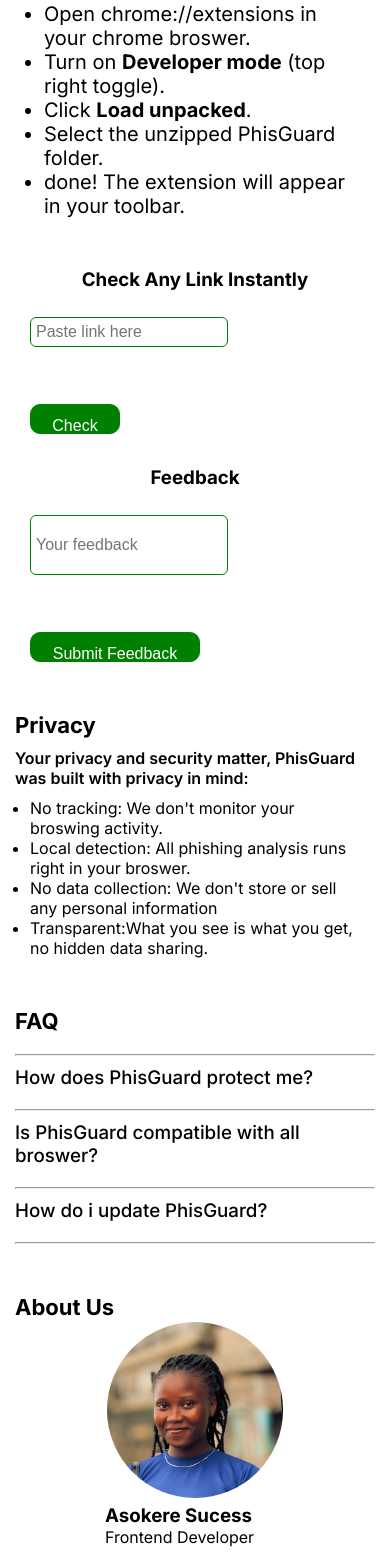
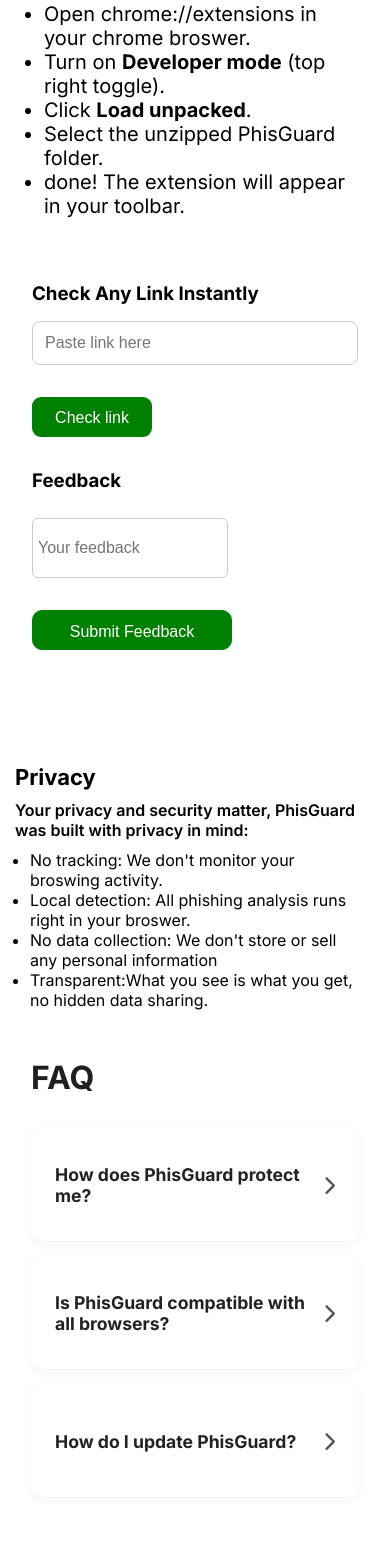
Before and after one commit to Lah-deh/PhisGuard, a React (Vite) app: page / in a window 390 px wide. Shown: the part 2207-3767 px from the top of the page. Built offline with nearby package versions, Linux system fonts and the light colour scheme; a web font is replaced by a local one.

Commit message:
debugged

```diff
--- a/package.json
+++ b/package.json
@@ -10,6 +10,9 @@
     "preview": "vite preview"
   },
   "dependencies": {
+    "@fortawesome/fontawesome-svg-core": "^6.7.2",
+    "@fortawesome/free-solid-svg-icons": "^6.7.2",
+    "@fortawesome/react-fontawesome": "^0.2.2",
     "react": "^19.1.0",
     "react-dom": "^19.1.0"
   },
--- a/src/App.scss
+++ b/src/App.scss
@@ -174,7 +174,6 @@
 .card1{
   width: 80%;
   margin-top: 20px;
-  // border: 1px solid black;
   padding: 10px;
   box-shadow: 0 4px 8px rgba(0, 0, 0, 0.1);
   display: flex;
@@ -228,7 +227,6 @@
 .Card1{
   width: 80%;
   margin-top: 20px;
-  // border: 1px solid black;
   padding: 10px;
   box-shadow: 0 4px 8px rgba(0, 0, 0, 0.1);
   display: flex;
@@ -261,7 +259,7 @@
   margin-left: 15px;
   margin-right: 15px;
   h3{
-    text-align: center;
+    // text-align: center;
     margin-bottom: 20px;
   }
   ul{
@@ -280,37 +278,35 @@
   margin-top: 50px;
   margin-left: 30px;
   margin-right: 30px;
-  .Check{
-    input{
-      width: 60%;
-      height: 30px;
-      margin-top: 10px;
-      padding: 5px;
-      border: 1px solid green;
-      border-radius: 6px;
-    }
-    button{
-      background-color: green;
-      color: white;
-      border: 1px solid green;
-      border-radius: 10px;
-      width: 90px;
-      height: 30px;
-      margin-top: 5px;
-
-
-    }
-  }
-  .Feed {
   max-width: 500px;
   margin: 2rem auto;
   padding: 2rem;
-  background-color: #f7f7f7;
   border-radius: 1rem;
-  box-shadow: 0 8px 16px rgba(0, 0, 0, 0.1);
-  font-family: Arial, sans-serif;
-  color: #333;
-}
+  // .Check{
+  //   input{
+  //     width: 60%;
+  //     height: 30px;
+  //     margin-top: 10px;
+  //     padding: 5px;
+  //     border: 1px solid green;
+  //     border-radius: 6px;
+  //   }
+  //   // button{
+  //   //   background-color: green;
+  //   //   color: white;
+  //   //   border: 1px solid green;
+  //   //   border-radius: 10px;
+  //   //   width: 90px;
+  //   //   height: 30px;
+  //   //   text-align: center;
+  //   //   margin-top: -20px;
+  //   //   padding-top: -20px;
+
+
+
+  //   // }
+  // }
+
 
   .Check, .feedd {
     margin-bottom: 2rem;
@@ -318,7 +314,7 @@
 
   h3 {
     margin-bottom: 1rem;
-  text-align: center;
+    // text-align: center;
   }
 
   form {
@@ -335,18 +331,21 @@
     outline: none;
 
     &:focus {
-    border-color: #007bff;
+      border-color: green;
     }
   }
 
   button {
     padding: 0.75rem;
     border: none;
-  border-radius: 0.5rem;
-  background-color: #007bff;
+    border-radius: 9px;
+    background-color:green;
     color: #fff;
     font-size: 1rem;
+    width: 120px;
+    height: 40px;
     cursor: pointer;
+    margin-top: -20px;
     transition: background-color 0.3s ease;
 
     &:hover:enabled {
@@ -367,17 +366,22 @@
       height: 60px;
       margin-top: 10px;
       padding: 5px;
-      border: 1px solid green;
+      border: 1px solid #ccc;
       border-radius: 6px;
+      &:focus {
+      border-color: green;
+    }
     }
     button{
+      padding: 0.75rem;
       background-color: green;
       color: white;
       border: 1px solid green;
       border-radius: 10px;
-      width: 170px;
-      height: 30px;
-      margin-top: 5px;
+      width: 200px;
+      height: 40px;
+      margin-top: -20px;
+      font-size: 1rem;
 
 
     }
@@ -401,20 +405,73 @@
   }
 }
 
-.FAQ{
+.faq-section {
+  padding: 3rem 1rem;
   margin-left: 15px;
   margin-right: 15px;
-  margin-top: 50px;
-  hr{
-    margin-bottom: 10px;
+  // background-color: red;
+  // text-align: center;
+
+  h2 {
+    font-size: 2rem;
+    margin-bottom: 2rem;
+    color: #1f1f1f;
   }
-  p{
-    display: none;
+
+  .faq-container {
+    max-width: 800px;
+    // margin: 0 auto;
+    // text-align: left;
+
+    .faq-item {
+      background: #fff;
+      border-radius: 10px;
+      margin-bottom: 1rem;
+      padding: 1rem 1.5rem;
+      box-shadow: 0 2px 10px rgba(0, 0, 0, 0.05);
+      cursor: pointer;
+      transition: all 0.3s ease;
+
+      .faq-question {
+        display: flex;
+        justify-content: space-between;
+        align-items: center;
+        height: 5rem;
+
+
+        h3 {
+          margin: 0;
+          font-size: 1.1rem;
+          color: #222;
         }
-  h3{
-    font-weight: 500;
+
+        .faq-icon {
+          font-size: 1.2rem;
+          color: #555;
+          transition: transform 0.3s ease;
         }
       }
+
+      .faq-answer {
+        max-height: 0;
+        overflow: hidden;
+        transition: max-height 0.3s ease;
+
+        p {
+          margin: 0;
+          padding-top: 0.5rem;
+          color: #444;
+        }
+      }
+
+      &.active .faq-answer {
+        max-height: 500px;
+      }
+    }
+  }
+}
+
+
 
 
 .About{
@@ -556,7 +613,7 @@
     margin-right: 50px;
   }
 
-  .FAQ{
+  .faq-section{
     margin-left: 50px;
     margin-right: 50px;
   }
@@ -580,6 +637,17 @@
   .heroo{
     padding-left: 30px;
     padding-right: 30px;
+    h1{
+      font-size: 32px;
+    }
+    p{
+      font-size: 23px;
+    }
+    button{
+      font-size: 18px;
+      height: 40px;
+      width: 200px;
+    }
   }
   .Work{
     margin-left: 70px;
@@ -660,6 +728,7 @@
       input{
         font-size: 20px;
         height: 130px;
+        width: 100%;
       }
       button{
         width: 190px;
@@ -686,7 +755,7 @@
     }
   }
 
-  .FAQ{
+  .faq-section{
     margin-top: 50px;
     margin-left: 70px;
     margin-right: 70px;
@@ -741,6 +810,17 @@
   .heroo{
     padding-left: 30px;
     padding-right: 30px;
+    h1{
+      font-size: 38px;
+    }
+    p{
+      font-size: 27px;
+    }
+    button{
+      font-size: 21px;
+      height: 50px;
+      width: 250px;
+    }
   }
   .Work{
     margin-left: 100px;
@@ -857,14 +937,9 @@
     }
   }
 
-  .FAQ{
-    margin-top: 50px;
-    margin-left: 70px;
-    margin-right: 70px;
-    h2{
-      text-align: start;
-      margin-bottom: 10px;
-      font-size: 30px;
+ .faq-section{
+  .faq-container{
+    max-width: 100%;
   }
  }
 
--- a/src/Components/Faq.jsx
+++ b/src/Components/Faq.jsx
@@ -1,24 +1,58 @@
-import React from 'react'
+import React, { useState } from 'react';
+
+import { FontAwesomeIcon } from '@fortawesome/react-fontawesome';
+import { faChevronRight, faChevronDown } from '@fortawesome/free-solid-svg-icons';
+
+const faqData = [
+  {
+    question: "How does PhisGuard protect me?",
+    answer:
+      "PhisGuard uses advanced AI to detect and block malicious websites, phishing attempts, and harmful downloads in real-time. It also enhances your privacy by blocking trackers and preventing unauthorized access to your browsing data."
+  },
+  {
+    question: "Is PhisGuard compatible with all browsers?",
+    answer:
+      "PhisGuard works best with Chrome-based browsers. You can manually install it as a developer extension. Support for other browsers is coming soon."
+  },
+  {
+    question: "How do I update PhisGuard?",
+    answer:
+      "Currently, updates are released as downloadable ZIP files. You’ll need to remove the old version and upload the new one manually through your browser’s extensions page."
+  }
+];
 
 const FAQ = () => {
+  const [activeIndex, setActiveIndex] = useState(null);
+
+  const toggleFAQ = (index) => {
+    setActiveIndex(activeIndex === index ? null : index);
+  };
+
   return (
-    <div className='FAQ' id='faq'>
+    <div className="faq-section" id="faq">
       <h2>FAQ</h2>
-      <hr/>
-      <div className='FAQ1'>
-        <h3>How does PhisGuard protect me?</h3>
-        <p>PhisGuard uses advanced to detect and block malicious websites, phishing attempts, and harmful downloads in real-time. It also enhances your privacy by blocking trackers and preventing un authourized access to your broswing data.</p>
-      </div><hr/>
-      <div className='FAQ2'>
-        <h3>Is PhisGuard compatible with all broswer?</h3>
-        <p>heyyy</p>
-      </div><hr/>
-      <div className='FAQ3'>
-        <h3>How do i update PhisGuard?</h3>
-        <p>heyyy</p>
-      </div><hr/>
+      <div className="faq-container">
+        {faqData.map((item, index) => (
+          <div
+            className={`faq-item ${activeIndex === index ? "active" : ""}`}
+            key={index}
+            onClick={() => toggleFAQ(index)}
+          >
+            <div className="faq-question">
+              <h3>{item.question}</h3>
+              <FontAwesomeIcon
+                icon={activeIndex === index ? faChevronDown : faChevronRight}
+                className="faq-icon"
+              />
+            </div>
+            <div className="faq-answer">
+              <p>{item.answer}</p>
+            </div>
+          </div>
+        ))}
+      </div>
     </div>
-  )
-}
+  );
+};
 
-export default FAQ
+export default FAQ;
```
Also changed, not shown: 1 other file (tests, documents, lock files or other folders). Lines whose indentation alone changed are shown as unchanged.
